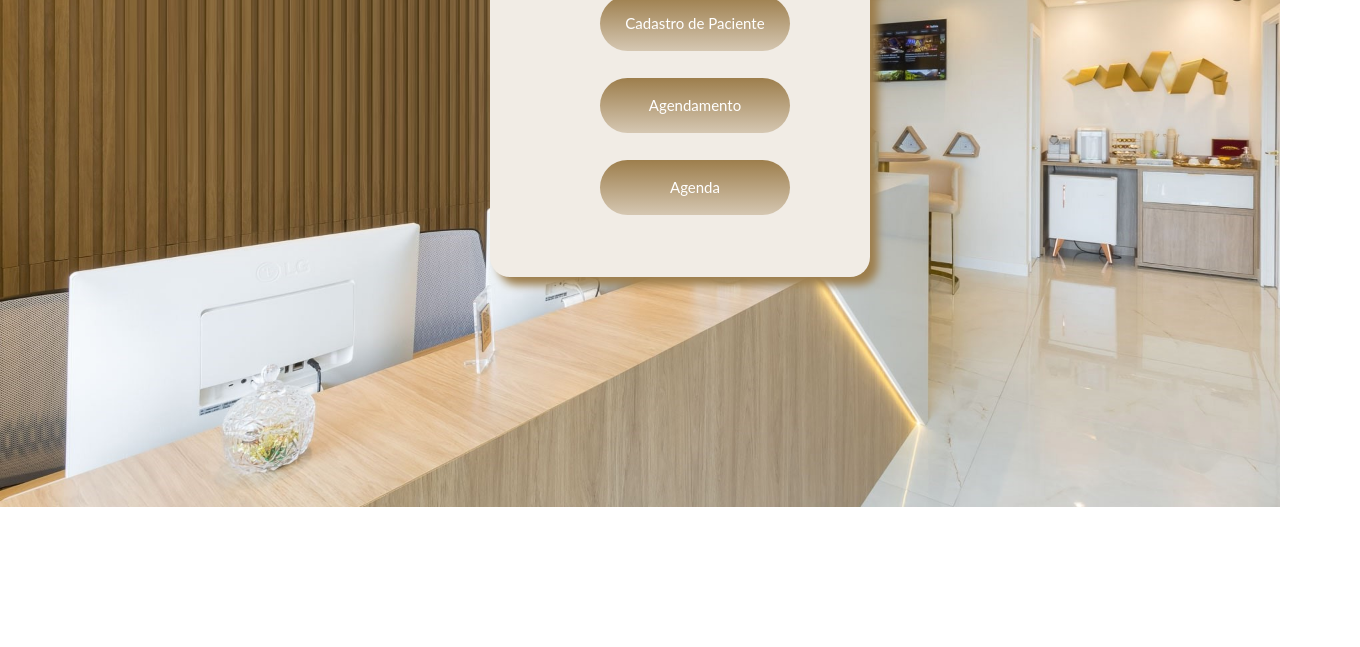
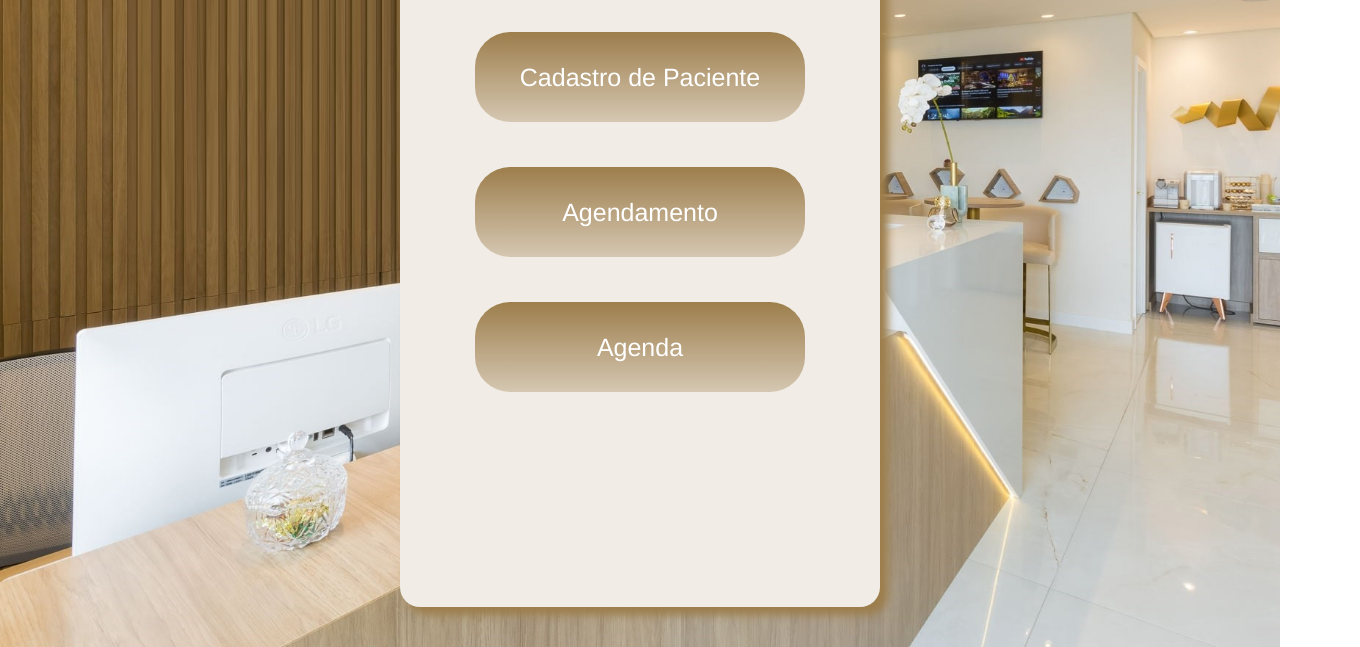
Before and after one commit to maykellamorim/Proj_Int_Clinica_Estetica, a plain HTML site: page menu.html in a window 1280 px wide. Shown: the part 293-940 px from the top of the page, 1360 px wide, since content can reach past the window. Before the commit the page ends 800 px from the top, so only its background shows below. Drawn offline with Linux system fonts and the light colour scheme.

Commit message:
Alteração no CSS telas index, menu e cadastro

```diff
--- a/cadastro.css
+++ b/cadastro.css
@@ -24,6 +24,10 @@ body {
     color: #7e653d;
 }
 
+#dataNasc{
+    font-size: 16px;
+}
+
 input, label {
     border: 0;
     display: block;
@@ -41,6 +45,7 @@ form {
 }
 
 select{
+    font-size: 17px;
     width: 475px;
     height: 45px;
 }
@@ -80,7 +85,7 @@ input {
 }
 
 #estado{
-    font-size: 50pix;
+    font-size: 50px;
 }
 .flex-container{
     display: flex;
@@ -89,22 +94,24 @@ input {
 }
 
 button {
-    margin-top: 3em;
+    margin-top: 1rem;
+    margin-left: 0rem;
+    margin-bottom: -2rem;
     text-decoration: none;
     position: relative;
     border: none;
-    font-size: 15px;
+    font-size: 25px;
     font-family: inherit;
     color: #fff;
-    width: 9em;
-    height: 3em;
-    line-height: 2em;
+    width: 14rem;
+    height: 3rem;
+    line-height: 1em;
     text-align: center;
     background: linear-gradient(0deg, rgba(213,199,178,1) 0%, rgba(157,126,76,1) 100%);
     background-size: 300%;
     border-radius: 20px;
     z-index: 1;
-}
+   }
 
 button:hover {
     animation: ani 8s linear infinite;
@@ -144,13 +151,17 @@ button:active {
 }
 
 #botao-concluir{
-    margin-left: 1em;
+    margin-left: 1rem;
 }
 
 #botao-alterar{
-    margin-left: -4em;
+    margin-left: -4rem;
 }
 
 #botao-menu{
-    margin-left: -7em;
+    margin-left: -7rem;
 }
+
+#botao-pesquisar{
+    margin-left: -7rem;
+}
--- a/index.css
+++ b/index.css
@@ -1,16 +1,31 @@
 body {
     margin: 0;
     padding: 5vh;
+    box-sizing: border-box;
     width: 100%;
     right: 100%;
     left: 100%;
     background-image: url(img/capa.jpg);
     background-size: cover;
     background-repeat: no-repeat;
+}
+
+#main-container {
+    width: 40rem;
+    height: 35rem;
+    margin-left: auto;
+    margin-right: auto;
+    margin-top: 5%;
+    background: #f1ece5;
+    box-shadow:8px 8px 8px #9d7e4c;
+    border-radius: 20px;
+    padding: 25px;
+    box-sizing: border-box;
     font-size: 15px;
-    font-family: Lato, sans-serif;
-    color: #9d7e4c;
+    font-family: Helvetica, sans-serif;
+    color: #7e653d;
 }
+
 .logo{
     padding-top: 3em;
 }
@@ -31,17 +46,6 @@ section{
 .button-as-link a {
     text-decoration: none;
     color: white;
-}
-
-#container {
-    height: 500px;
-    width: 380px;
-    margin: 30px auto;
-    background: #f1ece5;
-    box-shadow:2px 2px 2px 2px #9d7e4c;
-    box-shadow:8px 8px 8px ;
-    border-radius: 20px;
-    justify-content: center;
 }
 
 button {
--- a/menu.css
+++ b/menu.css
@@ -1,23 +1,29 @@
 body {
     margin: 0;
     padding: 5vh;
+    box-sizing: border-box;
     width: 100%;
     right: 100%;
     left: 100%;
     background-image: url(img/capa.jpg);
     background-size: cover;
     background-repeat: no-repeat;
-    font-size: 15px;
-    font-family: Lato, sans-serif;
 }
 
-#container {
-    height: 500px;
-    width: 380px;
-    margin: 30px auto;
+#main-container {
+    width: 40%;
+    height: 800px;
+    margin-left: auto;
+    margin-right: auto;
+    margin-top: 5%;
     background: #f1ece5;
     box-shadow:8px 8px 8px #9d7e4c;
     border-radius: 20px;
+    padding: 25px;
+    box-sizing: border-box;
+    font-size: 20px;
+    font-family: Helvetica, sans-serif;
+    color: #7e653d;
 }
 
 section{
@@ -25,8 +31,8 @@ section{
 }
 
 .button-cadastro {
-    margin-bottom: 5em;
-    padding: 5px 10px;
+
+    padding: 2px 4px;
     border: nome;
 }
 
@@ -36,7 +42,8 @@ section{
 }
 
 .button-agendamento {
-    margin-bottom: 5em;
+
+    padding: 2px 4px;
     border: nome;
 }
 
@@ -47,8 +54,8 @@ section{
 }
 
 .button-agenda {
-    margin-bottom: 5em;
-    padding: 5px 10px;
+
+    padding: 2px 4px;
     border: nome;
 }
 
@@ -58,17 +65,17 @@ section{
 }
 
 button {
-    margin-top: 4em;
-    margin-left: -5em;
-    margin-bottom: 2em;
+    margin-top: -2rem;
+    margin-left: 0rem;
+    margin-bottom: -2rem;
     text-decoration: none;
-    position: absolute;
+    position: relative;
     border: none;
-    font-size: 15px;
+    font-size: 25px;
     font-family: inherit;
     color: #fff;
-    width: 12em;
-    height: 3em;
+    width: 20rem;
+    height: 5rem;
     line-height: 2em;
     text-align: center;
     background: linear-gradient(0deg, rgba(213,199,178,1) 0%, rgba(157,126,76,1) 100%);
--- a/menu.html
+++ b/menu.html
@@ -8,13 +8,13 @@
     <title>Clínica Estética Reviver - Menu</title>
 </head>
 <body>
-    <div id="container">
+    <div id="main-container">
 
         <div>
             <br>
-            <center><img src="img/logoclinica.png" class="logo" width="70%"></center>
+            <center><img src="img/logoclinica.png" class="logo" width="60%"></center>
 
-        </div>
+        </div><br><br><br>
         <center><div>
 
             <section>
```
Also changed, not shown: cadastro.html (+4 -1 lines), index.html (+2 -2 lines).
